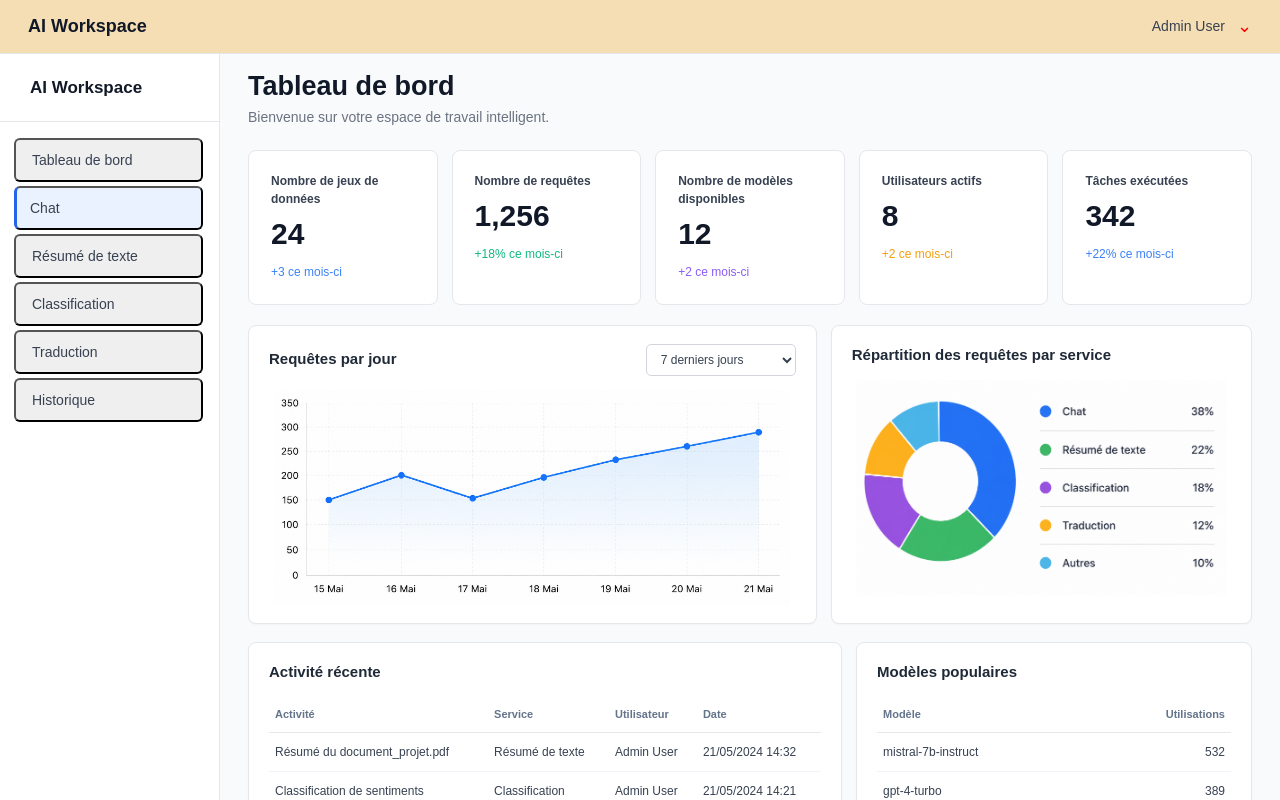
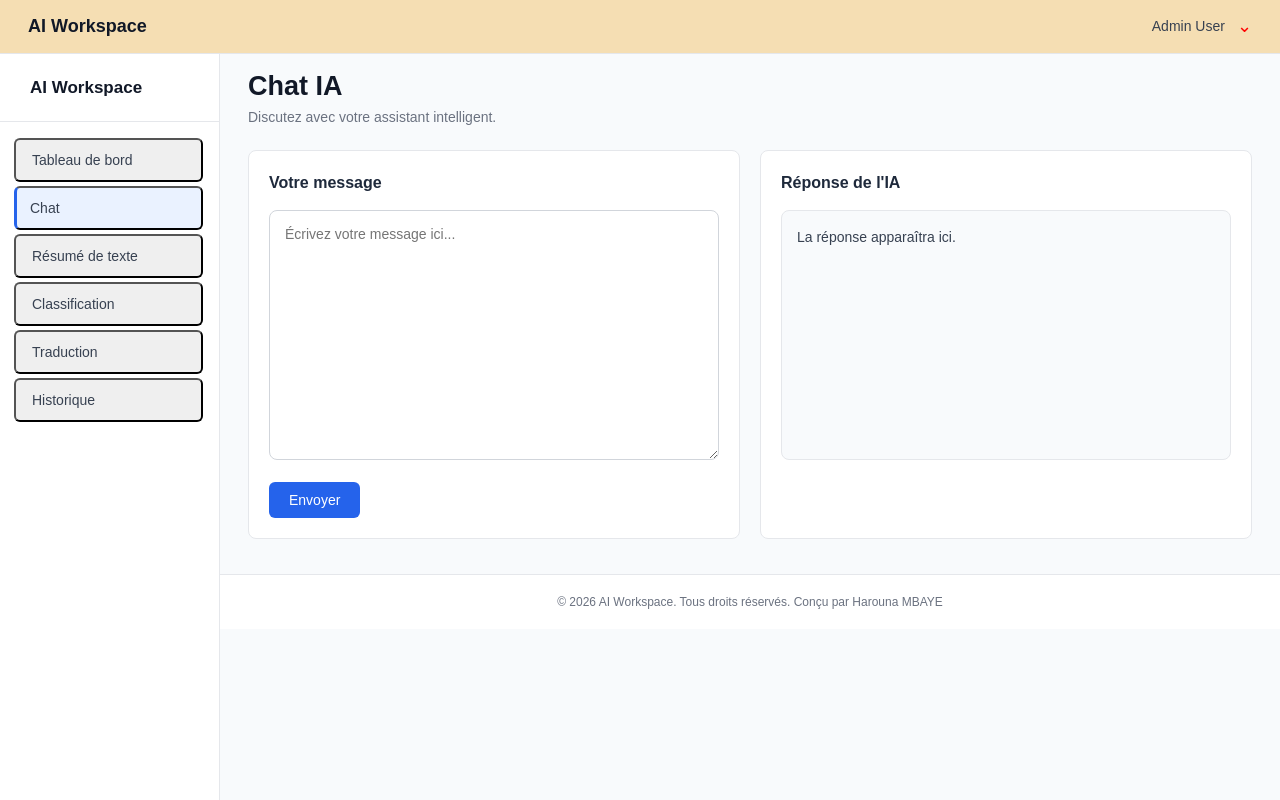
Before and after one commit to harounambaye/AI-Workspace, a plain HTML site: page index.html in a window 1280 px wide. Both pictures are taken after a click on the button "Chat". Shown: the top 800 px of the page. Drawn offline with Linux system fonts and the light colour scheme.

Commit message:
Implémentation de la partie CHAT

```diff
--- a/css/style.css
+++ b/css/style.css
@@ -755,3 +755,95 @@ img
 
     outline: none;
 }
+
+/******************* CHAT IA *******************/
+
+/* Zone du chat */
+#message-chat
+{
+    width: 100%;
+    height: 250px;
+
+    padding: 15px;
+
+    border: 1px solid #d1d5db;
+    border-radius: 8px;
+
+    resize: vertical;
+
+    font-family: Arial, Helvetica, sans-serif;
+    font-size: 14px;
+
+    outline: none;
+
+    box-sizing: border-box;
+}
+
+
+/* Zone de texte quand on clique dessus */
+#message-chat:focus
+{
+    border-color: #2563eb;
+}
+
+
+/* Bouton Envoyer */
+#bouton-envoyer
+{
+    margin-top: 15px;
+
+    padding: 10px 20px;
+
+    border: none;
+    border-radius: 6px;
+
+    background-color: #2563eb;
+    color: white;
+
+    font-size: 14px;
+
+    cursor: pointer;
+}
+
+
+/* Effet quand on passe la souris */
+#bouton-envoyer:hover
+{
+    background-color: #1d4ed8;
+}
+
+
+/* Zone de réponse de l'IA */
+#reponse-chat
+{
+    min-height: 250px;
+
+    padding: 15px;
+
+    background-color: #f8fafc;
+
+    border: 1px solid #e5e7eb;
+    border-radius: 8px;
+
+    color: #374151;
+
+    font-size: 14px;
+
+    line-height: 1.6;
+
+    box-sizing: border-box;
+}
+
+
+/* Texte dans la réponse */
+#reponse-chat p
+{
+    margin-bottom: 10px;
+}
+
+
+/* Titres des cartes du chat */
+.carte-resume h2
+{
+    margin-bottom: 15px;
+}
--- a/js/script.js
+++ b/js/script.js
@@ -36,6 +36,14 @@ document.addEventListener("DOMContentLoaded", function () {
             if (bouton.textContent.trim() === "Traduction") {
 
                 afficherTraduction();
+
+            }
+
+
+            // Si on clique sur "Chat"
+            if (bouton.textContent.trim() === "Chat") {
+
+                afficherChat();
 
             }
 
@@ -272,4 +280,115 @@ document.addEventListener("DOMContentLoaded", function () {
 
     }
 
+
+    /******************* CHAT IA *******************/
+
+    // Fonction qui affiche la page Chat IA
+    function afficherChat() {
+
+        contenu.innerHTML = `
+
+            <section class="entete-page">
+
+                <h1>Chat IA</h1>
+
+                <p>
+                    Discutez avec votre assistant intelligent.
+                </p>
+
+            </section>
+
+
+            <section class="resume">
+
+                <div class="carte-resume">
+
+                    <h2>Votre message</h2>
+
+                    <textarea
+                        id="message-chat"
+                        placeholder="Écrivez votre message ici..."
+                    ></textarea>
+
+
+                    <button id="bouton-envoyer">
+                        Envoyer
+                    </button>
+
+                </div>
+
+
+                <div class="carte-resume">
+
+                    <h2>Réponse de l'IA</h2>
+
+                    <div id="reponse-chat">
+
+                        <p>
+                            La réponse apparaîtra ici.
+                        </p>
+
+                    </div>
+
+                </div>
+
+            </section>
+
+        `;
+
+
+        // On récupère la zone de texte
+        let message = document.querySelector("#message-chat");
+
+        // On récupère le bouton Envoyer
+        let boutonEnvoyer = document.querySelector("#bouton-envoyer");
+
+        // On récupère la zone de réponse
+        let reponse = document.querySelector("#reponse-chat");
+
+
+        // Quand on clique sur Envoyer
+        boutonEnvoyer.addEventListener("click", function () {
+
+            // On récupère le message écrit par l'utilisateur
+            let messageUtilisateur = message.value;
+
+
+            // On vérifie si le message est vide
+            if (messageUtilisateur.trim() === "") {
+
+                reponse.innerHTML = `
+                    <p>
+                        Veuillez écrire un message.
+                    </p>
+                `;
+
+                return;
+            }
+
+
+            // Réponse simulée
+            reponse.innerHTML = `
+                <p>
+                    <strong>Vous :</strong>
+                </p>
+
+                <p>
+                    ${messageUtilisateur}
+                </p>
+
+                <p>
+                    <strong>IA :</strong>
+                </p>
+
+                <p>
+                    Merci pour votre message.
+                    Ceci est une réponse simulée de l'assistant IA.
+                </p>
+            `;
+
+        });
+
+    }
+
 });
```
